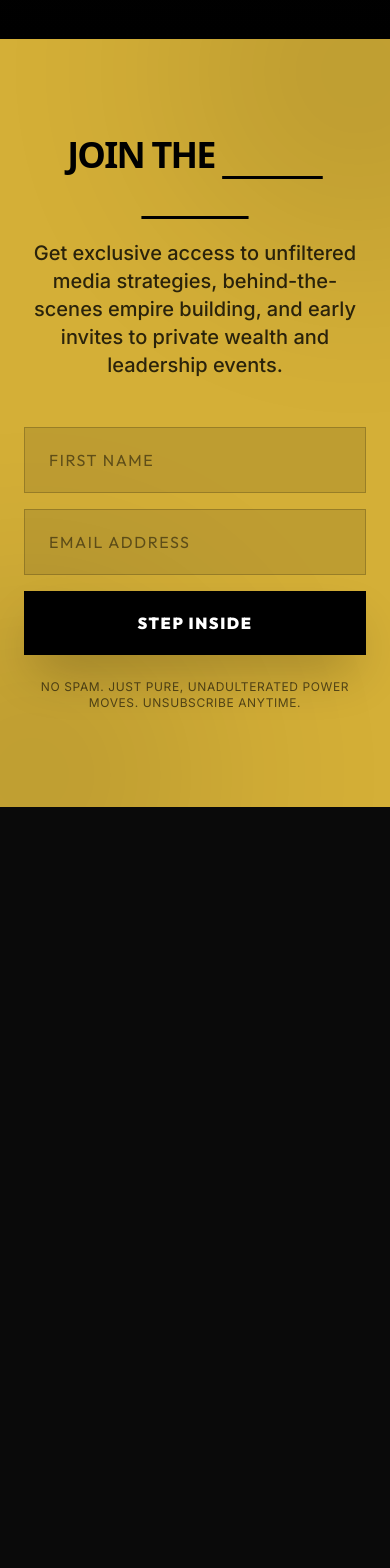
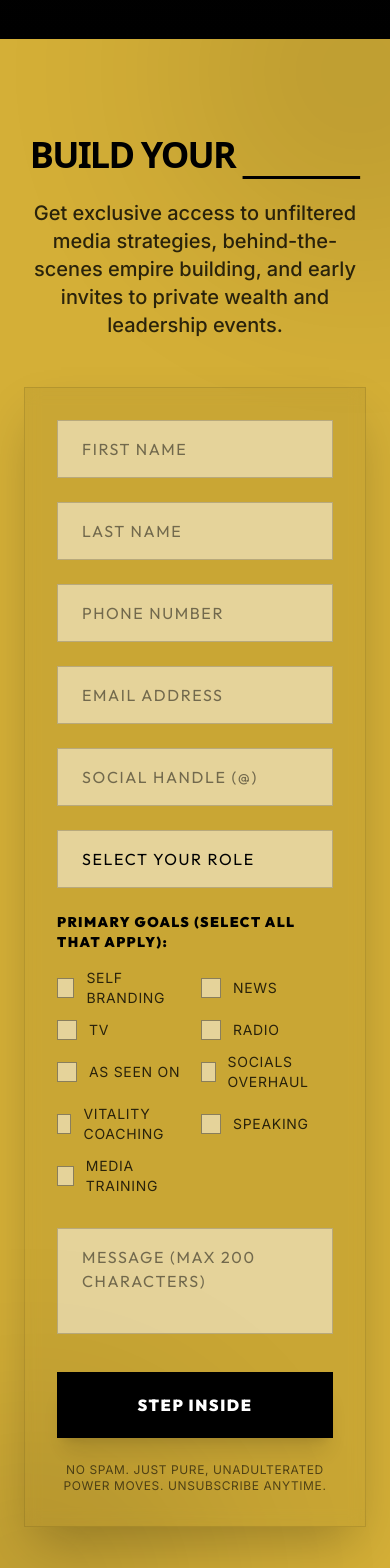
Before and after one commit to TLawless16/kate-monroe-ceo, a Next.js app: page /movement in a window 390 px wide. Shown: the part 880-2448 px from the top of the page. Before the commit the page ends 1687 px from the top, so only its background shows below. Built offline with nearby package versions, Linux system fonts and the light colour scheme; grey boxes are pictures that could not be loaded.

Commit message:
feat(homepage): replace simple email capture with comprehensive Empire Builder lead form including demographics, role tracking, and multi-goal checklists

```diff
--- a/src/components/EmailCaptureSection.tsx
+++ b/src/components/EmailCaptureSection.tsx
@@ -1,48 +1,139 @@
 "use client";
+import { useState } from "react";
 
 export function EmailCaptureSection() {
+    const [formData, setFormData] = useState({
+        firstName: "",
+        lastName: "",
+        phone: "",
+        email: "",
+        socialHandle: "",
+        role: "",
+        message: "",
+        goals: [] as string[]
+    });
+
+    const roles = ["CEO", "CMO", "Creator", "Founder", "Influencer", "Politician"];
+    const goalsList = [
+        "Self Branding", "News", "TV", "Radio", "As Seen On",
+        "Socials Overhaul", "Vitality Coaching", "Speaking", "Media Training"
+    ];
+
+    const handleGoalChange = (goal: string) => {
+        setFormData(prev => ({
+            ...prev,
+            goals: prev.goals.includes(goal)
+                ? prev.goals.filter(g => g !== goal)
+                : [...prev.goals, goal]
+        }));
+    };
+
     return (
-        <section className="py-24 bg-primary relative overflow-hidden">
+        <section className="py-24 bg-primary relative overflow-hidden" id="empire">
             {/* Abstract Background Elements */}
-            <div className="absolute inset-0 z-0 opacity-10">
+            <div className="absolute inset-0 z-0 opacity-10 pointer-events-none">
                 <div className="absolute -top-40 -right-40 w-96 h-96 bg-black rounded-full blur-[100px]"></div>
                 <div className="absolute -bottom-40 -left-40 w-96 h-96 bg-black rounded-full blur-[100px]"></div>
             </div>
 
-            <div className="max-w-4xl mx-auto px-6 relative z-10 text-center">
+            <div className="max-w-4xl mx-auto px-6 relative z-10">
+                <div className="text-center mb-12">
                     <h2 className="text-4xl md:text-6xl font-heading font-black text-black uppercase tracking-tighter mb-6">
-                    Join The <span className="italic font-outline-black text-transparent underline decoration-black underline-offset-8">Inner Circle</span>
+                        Build Your <span className="italic font-outline-black text-transparent underline decoration-black underline-offset-8">Empire</span>
                     </h2>
-
-                <p className="text-xl text-black/80 font-sans font-medium max-w-2xl mx-auto mb-12">
+                    <p className="text-xl text-black/80 font-sans font-medium max-w-2xl mx-auto">
                         Get exclusive access to unfiltered media strategies, behind-the-scenes empire building, and early invites to private wealth and leadership events.
                     </p>
+                </div>
 
-                <form className="flex flex-col md:flex-row gap-4 max-w-3xl mx-auto" onSubmit={(e) => e.preventDefault()}>
+                <form className="max-w-3xl mx-auto bg-black/5 p-8 border border-black/10 shadow-2xl backdrop-blur-sm" onSubmit={(e) => e.preventDefault()}>
+
+                    {/* Personal Info Grid */}
+                    <div className="grid grid-cols-1 md:grid-cols-2 gap-6 mb-6">
                         <input
                             type="text"
                             placeholder="FIRST NAME"
-                        className="flex-1 px-6 py-5 bg-black/10 border border-black/20 text-black font-heading tracking-widest uppercase focus:outline-none focus:bg-white focus:border-black transition-all placeholder:text-black/50"
+                            className="w-full px-6 py-4 bg-white/50 border border-black/20 text-black font-heading tracking-widest uppercase focus:outline-none focus:bg-white focus:border-black transition-all placeholder:text-black/50"
+                            required
+                        />
+                        <input
+                            type="text"
+                            placeholder="LAST NAME"
+                            className="w-full px-6 py-4 bg-white/50 border border-black/20 text-black font-heading tracking-widest uppercase focus:outline-none focus:bg-white focus:border-black transition-all placeholder:text-black/50"
+                            required
+                        />
+                        <input
+                            type="tel"
+                            placeholder="PHONE NUMBER"
+                            className="w-full px-6 py-4 bg-white/50 border border-black/20 text-black font-heading tracking-widest uppercase focus:outline-none focus:bg-white focus:border-black transition-all placeholder:text-black/50"
                             required
                         />
                         <input
                             type="email"
                             placeholder="EMAIL ADDRESS"
-                        className="flex-1 px-6 py-5 bg-black/10 border border-black/20 text-black font-heading tracking-widest uppercase focus:outline-none focus:bg-white focus:border-black transition-all placeholder:text-black/50"
+                            className="w-full px-6 py-4 bg-white/50 border border-black/20 text-black font-heading tracking-widest uppercase focus:outline-none focus:bg-white focus:border-black transition-all placeholder:text-black/50"
                             required
                         />
+                        <input
+                            type="text"
+                            placeholder="SOCIAL HANDLE (@)"
+                            className="w-full px-6 py-4 bg-white/50 border border-black/20 text-black font-heading tracking-widest uppercase focus:outline-none focus:bg-white focus:border-black transition-all placeholder:text-black/50"
+                        />
+                        <select
+                            className="w-full px-6 py-4 bg-white/50 border border-black/20 text-black font-heading tracking-widest uppercase focus:outline-none focus:bg-white focus:border-black transition-all appearance-none"
+                            defaultValue=""
+                            required
+                        >
+                            <option value="" disabled>SELECT YOUR ROLE</option>
+                            {roles.map(role => (
+                                <option key={role} value={role}>{role}</option>
+                            ))}
+                        </select>
+                    </div>
+
+                    {/* Goals Checkbox Grid */}
+                    <div className="mb-8">
+                        <label className="block text-black font-heading font-black tracking-widest uppercase mb-4 text-sm">Primary Goals (Select All That Apply):</label>
+                        <div className="grid grid-cols-2 md:grid-cols-3 gap-3">
+                            {goalsList.map(goal => (
+                                <label key={goal} className="flex items-center space-x-3 cursor-pointer group">
+                                    <div className="relative flex items-center justify-center w-5 h-5 border border-black/40 group-hover:border-black transition-colors bg-white/50">
+                                        <input type="checkbox" className="peer sr-only" onChange={() => handleGoalChange(goal)} />
+                                        <svg className="w-3 h-3 text-black opacity-0 peer-checked:opacity-100 transition-opacity" fill="none" viewBox="0 0 24 24" stroke="currentColor" strokeWidth="3">
+                                            <path strokeLinecap="round" strokeLinejoin="round" d="M5 13l4 4L19 7" />
+                                        </svg>
+                                    </div>
+                                    <span className="text-black/80 font-sans text-sm uppercase tracking-wider group-hover:text-black transition-colors">{goal}</span>
+                                </label>
+                            ))}
+                        </div>
+                    </div>
+
+                    {/* Message */}
+                    <div className="mb-8">
+                        <textarea
+                            placeholder="MESSAGE (MAX 200 CHARACTERS)"
+                            maxLength={200}
+                            rows={3}
+                            className="w-full px-6 py-4 bg-white/50 border border-black/20 text-black font-heading tracking-widest uppercase focus:outline-none focus:bg-white focus:border-black transition-all placeholder:text-black/50 resize-none"
+                        ></textarea>
+                    </div>
+
+                    {/* Submit */}
+                    <div className="text-center">
                         <button
                             type="submit"
-                        className="px-10 py-5 bg-black text-white font-heading font-black uppercase tracking-widest hover:bg-white hover:text-black transition-colors duration-300 shadow-2xl"
+                            className="w-full md:w-auto px-16 py-5 bg-black text-white font-heading font-black uppercase tracking-widest hover:bg-white hover:text-black border border-transparent hover:border-black transition-all duration-300 shadow-xl"
                         >
                             Step Inside
                         </button>
-                </form>
-
                         <p className="text-xs text-black/60 font-sans mt-6 uppercase tracking-wider">
                             No spam. Just pure, unadulterated power moves. Unsubscribe anytime.
                         </p>
                     </div>
+
+                </form>
+            </div>
         </section>
     );
 }
```
Lines whose indentation alone changed are shown as unchanged.
